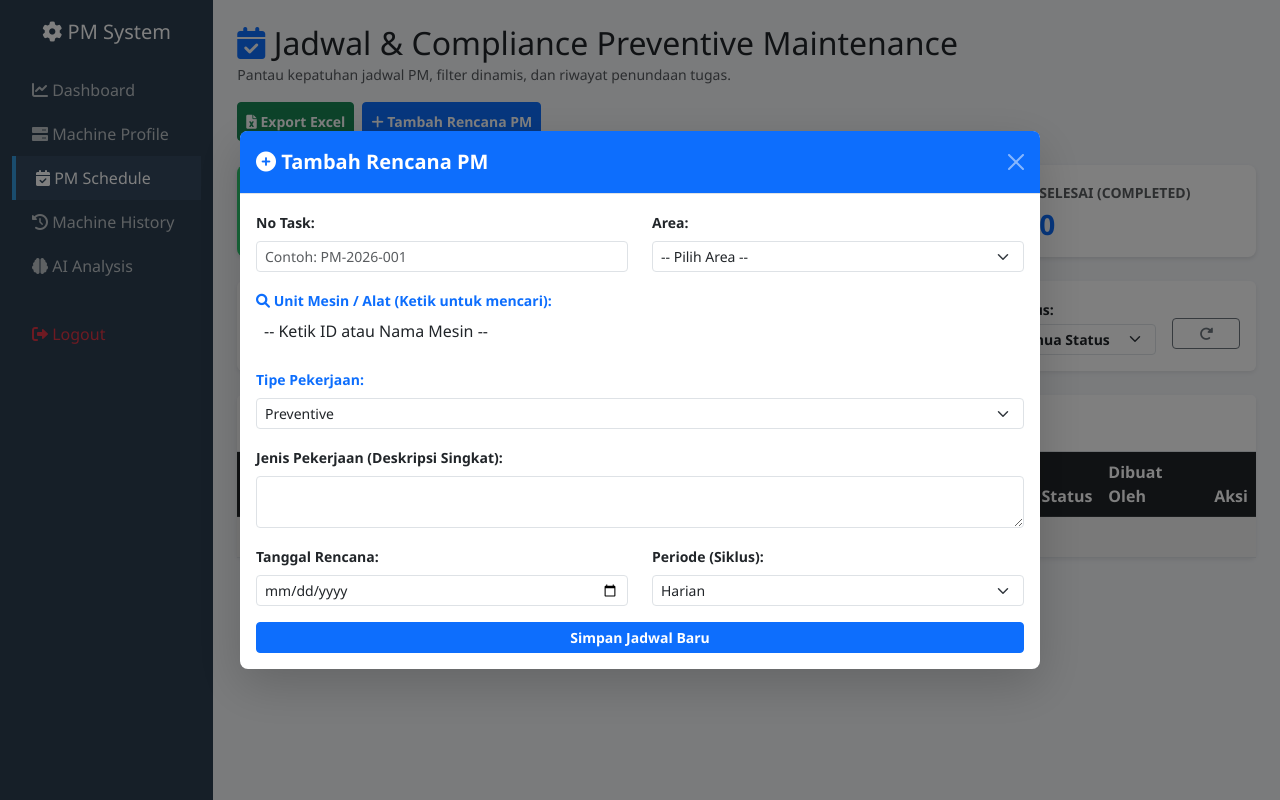
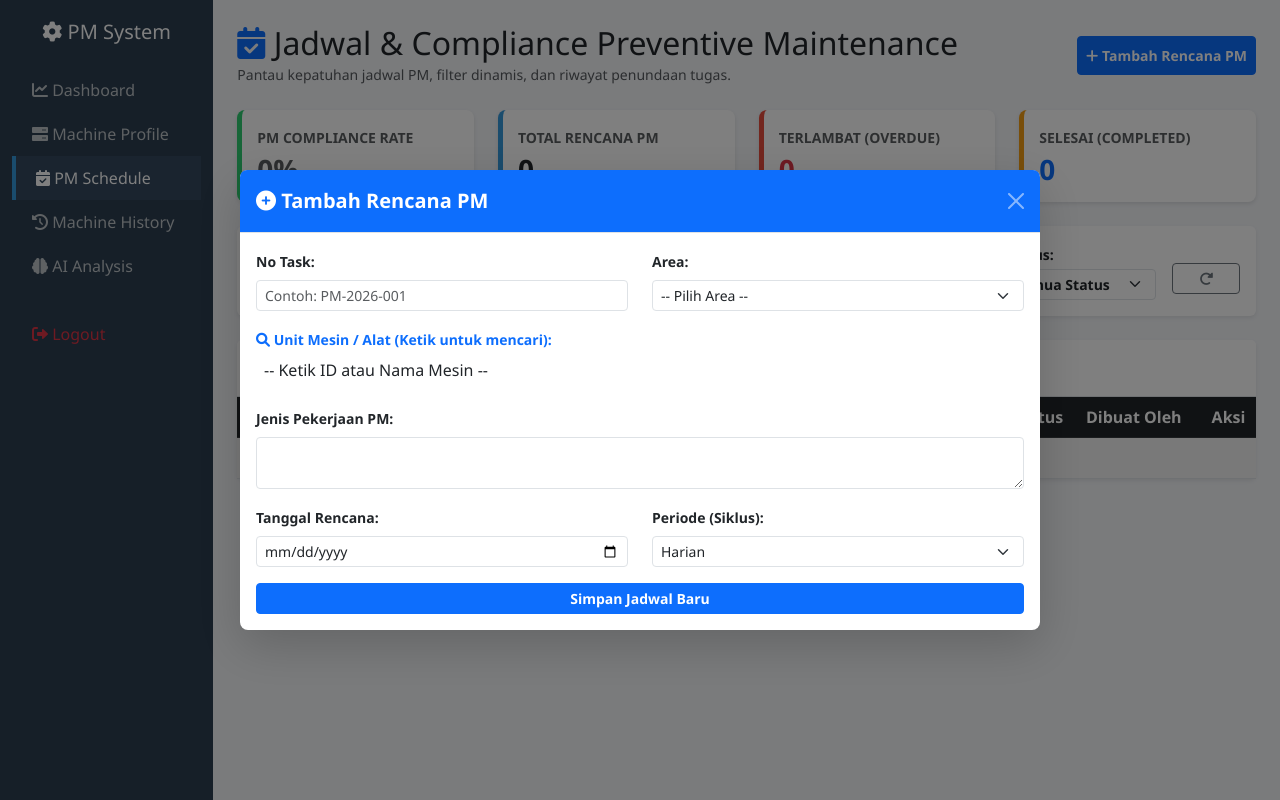
Before and after one commit to asephana949-web/pm-system-app, a Flask app: page /pm-schedule in a window 1280 px wide, after a click on "Tambah Rencana PM". Run offline with Flask 3, Linux system fonts and the light colour scheme; the visitor is signed in with stand-in values (Sample User, id 1); data that the repository does not hold is empty; some libraries are stand-ins or nearby versions.

Commit message:
updated app.py and pm_schedule

```diff
--- a/app.py
+++ b/app.py
@@ -252,8 +252,8 @@ def selesaikan_jadwal(id):
             dt_jam = data.get('downtime_jam', 0)
             if not dt_jam or str(dt_jam).strip() == '': dt_jam = 0
 
-            # Mengambil tipe_pekerjaan asli dari jadwal_pm (tidak di-hardcode lagi)
-            tipe_pekerjaan_history = jadwal.get('tipe_pekerjaan') if jadwal.get('tipe_pekerjaan') else 'Preventive'
+            # Tipe pekerjaan dipilih user langsung di pop-up "Selesaikan Pekerjaan"
+            tipe_pekerjaan_history = data.get('tipe_pekerjaan') if data.get('tipe_pekerjaan') else 'Preventive'
 
             sql_history = """INSERT INTO riwayat_perbaikan (tgl_eksekusi, nama_alat, tipe_pekerjaan, penyebab_kerusakan, uraian_pekerjaan, sparepart_terpakai, durasi_jam, dibuat_oleh, is_downtime, downtime_jam)
                              VALUES (%s, %s, %s, %s, %s, %s, %s, %s, %s, %s)"""
--- a/templates/pm_schedule.html
+++ b/templates/pm_schedule.html
@@ -40,10 +40,7 @@
                     <h2 class="m-0"><i class="fa-solid fa-calendar-check text-primary"></i> Jadwal & Compliance Preventive Maintenance</h2>
                     <small class="text-muted">Pantau kepatuhan jadwal PM, filter dinamis, dan riwayat penundaan tugas.</small>
                 </div>
-                <div class="d-flex gap-2">
-                    <button class="btn btn-success btn-sm fw-bold py-2" onclick="exportToExcel()">
-                        <i class="fa-solid fa-file-excel"></i> Export Excel
-                    </button>
+                <div>
                     <button class="btn btn-primary btn-sm fw-bold py-2" data-bs-toggle="modal" data-bs-target="#modalTambahJadwal">
                         <i class="fa-solid fa-plus"></i> Tambah Rencana PM
                     </button>
@@ -102,20 +99,19 @@
                 </div>
                 <div class="card-body p-0">
                     <div class="table-responsive table-scrollable">
-                        <table class="table table-hover table-striped m-0 align-middle" id="tabelJadwalAsli">
+                        <table class="table table-hover table-striped m-0 align-middle">
                             <thead class="table-dark">
                                 <tr>
                                     <th>No. Task</th>
                                     <th>ID Mesin</th>
                                     <th>Nama Mesin</th>
                                     <th>Area</th>
-                                    <th>Tipe Pekerjaan</th> <!-- TAMBAHAN KOLOM -->
                                     <th>Jenis Pekerjaan PM</th>
                                     <th>Tgl Rencana</th>
                                     <th>Periode</th>
                                     <th>Status</th>
                                     <th>Dibuat Oleh</th>
-                                    <th class="text-center aksi-kolom">Aksi</th>
+                                    <th class="text-center">Aksi</th>
                                 </tr>
                             </thead>
                             <tbody id="tabelJadwalList"></tbody>
@@ -152,18 +148,8 @@
                             <option value="">Memuat data mesin...</option>
                         </select>
                     </div>
-                    <!-- TAMBAHAN KOLOM INPUT TIPE -->
                     <div class="mb-3">
-                        <label class="form-label fw-bold small text-primary">Tipe Pekerjaan:</label>
-                        <select class="form-select form-select-sm" id="tambahTipePekerjaan" required>
-                            <option value="Preventive">Preventive</option>
-                            <option value="Corrective">Corrective</option>
-                            <option value="Overhaul">Overhaul</option>
-                            <option value="Predictive">Predictive</option>
-                        </select>
-                    </div>
-                    <div class="mb-3">
-                        <label class="form-label fw-bold small">Jenis Pekerjaan (Deskripsi Singkat):</label>
+                        <label class="form-label fw-bold small">Jenis Pekerjaan PM:</label>
                         <textarea class="form-control form-control-sm" id="tambahPekerjaan" rows="2" required></textarea>
                     </div>
                     <div class="row">
@@ -213,18 +199,8 @@
                         <label class="form-label fw-bold small text-primary"><i class="fa-solid fa-search"></i> Unit Mesin / Alat (Ketik untuk mencari):</label>
                         <select class="form-select form-select-sm" id="editUnit" style="width: 100%;" required></select>
                     </div>
-                    <!-- TAMBAHAN KOLOM EDIT TIPE -->
                     <div class="mb-3">
-                        <label class="form-label fw-bold small text-primary">Tipe Pekerjaan:</label>
-                        <select class="form-select form-select-sm" id="editTipePekerjaan" required>
-                            <option value="Preventive">Preventive</option>
-                            <option value="Corrective">Corrective</option>
-                            <option value="Overhaul">Overhaul</option>
-                            <option value="Predictive">Predictive</option>
-                        </select>
-                    </div>
-                    <div class="mb-3">
-                        <label class="form-label fw-bold small">Jenis Pekerjaan (Deskripsi Singkat):</label>
+                        <label class="form-label fw-bold small">Jenis Pekerjaan PM:</label>
                         <textarea class="form-control form-control-sm" id="editPekerjaan" rows="2" required></textarea>
                     </div>
                     <div class="row">
@@ -278,10 +254,13 @@
                             <input type="date" class="form-control form-control-sm" id="selesaiTglEksekusi" required>
                         </div>
                     </div>
-                    <!-- TAMBAHAN KOLOM TIPE DI MODAL SELESAI (Hanya Informasi) -->
                     <div class="mb-3">
                         <label class="form-label fw-bold small">Tipe Pekerjaan:</label>
-                        <input type="text" class="form-control form-control-sm bg-light fw-bold text-primary" id="selesaiTipePekerjaan" readonly>
+                        <select class="form-select form-select-sm" id="selesaiTipePekerjaan" required>
+                            <option value="Preventive">Preventive</option>
+                            <option value="Corrective">Corrective</option>
+                            <option value="Overhaul">Overhaul</option>
+                        </select>
                     </div>
                     <div class="mb-3">
                         <label class="form-label fw-bold small">Kondisi Alat (Penyebab):</label>
@@ -297,24 +276,10 @@
                             <input type="text" class="form-control form-control-sm" id="selesaiSparepart" required>
                         </div>
                         <div class="col-md-6 mb-3">
-                            <label class="form-label fw-bold small">Durasi Pekerjaan (Jam):</label>
+                            <label class="form-label fw-bold small">Durasi Pekerjaan:</label>
                             <input type="text" class="form-control form-control-sm" id="selesaiDurasi" required>
                         </div>
                     </div>
-                    <div class="row">
-                        <div class="col-md-6 mb-3">
-                            <label class="form-label fw-bold small">Menyebabkan Downtime?</label>
-                            <select class="form-select form-select-sm" id="selesaiIsDowntime" onchange="toggleDowntimeSelesai()" required>
-                                <option value="Tidak">Tidak</option>
-                                <option value="Ya">Ya (Mesin Mati)</option>
-                            </select>
-                        </div>
-                        <div class="col-md-6 mb-3">
-                            <label class="form-label fw-bold small">Total Downtime (Jam):</label>
-                            <input type="number" step="any" min="0" class="form-control form-control-sm bg-light" id="selesaiDowntimeJam" value="0" readonly required>
-                        </div>
-                    </div>
-
                     <div class="d-grid">
                         <button type="submit" class="btn btn-success btn-sm fw-bold">Kirim ke History</button>
                     </div>
@@ -327,14 +292,13 @@
 <script src="https://code.jquery.com/jquery-3.6.0.min.js"></script>
 <script src="https://cdnjs.cloudflare.com/ajax/libs/bootstrap/5.3.0/js/bootstrap.bundle.min.js"></script>
 <script src="https://cdn.jsdelivr.net/npm/select2@4.1.0-rc.0/dist/js/select2.min.js"></script>
-<!-- TAMBAHAN: Library SheetJS untuk Export Excel -->
-<script src="https://cdnjs.cloudflare.com/ajax/libs/xlsx/0.18.5/xlsx.full.min.js"></script>
 
 <script>
     const userRole = "{{ session.role }}";
     let dataJadwalGlobal = [];
     let dataMasterGlobal = [];
 
+    // INISIALISASI MASTER DATA (Area & Mesin)
     function populateDropdowns(data) {
         let optGroups = {};
         let uniqueAreas = new Set();
@@ -346,6 +310,7 @@
             optGroups[namaArea].push(m);
         });
 
+        // 1. Populasi Dropdown Mesin (Select2)
         let opsiMesinHtml = '<option value="">-- Ketik ID atau Nama Mesin --</option>';
         for(let area in optGroups) {
             opsiMesinHtml += `<optgroup label="${area}">`;
@@ -358,6 +323,7 @@
         $('#tambahUnit').select2({ theme: 'bootstrap-5', dropdownParent: $('#modalTambahJadwal') });
         $('#editUnit').select2({ theme: 'bootstrap-5', dropdownParent: $('#modalEditJadwal') });
 
+        // 2. Populasi Dropdown Area (Filter & Form)
         let opsiAreaHtml = '<option value="">-- Pilih Area --</option>';
         let filterAreaHtml = '<option value="semua">Semua Area</option>';
         [...uniqueAreas].sort().forEach(a => {
@@ -368,6 +334,7 @@
         $('#filterArea').html(filterAreaHtml);
     }
 
+    // FUNGSI MEMUAT JADWAL TABEL
     function loadJadwal() {
         fetch('/api/jadwal')
             .then(res => res.json())
@@ -378,7 +345,7 @@
                 hariIni.setHours(0, 0, 0, 0);
 
                 if (data.length === 0) {
-                    html = `<tr><td colspan="11" class="text-center text-muted">Belum ada data jadwal PM</td></tr>`;
+                    html = `<tr><td colspan="10" class="text-center text-muted">Belum ada data jadwal PM</td></tr>`;
                 } else {
                     data.forEach(item => {
                         let tglRencana = '-';
@@ -399,10 +366,6 @@
                         if(item.status === 'Overdue') badgeColor = "bg-danger";
                         if(item.status === 'Scheduled') badgeColor = "bg-primary";
 
-                        let badgeTipeColor = "bg-info text-dark";
-                        if(item.tipe_pekerjaan === 'Corrective') badgeTipeColor = "bg-danger";
-                        if(item.tipe_pekerjaan === 'Overhaul') badgeTipeColor = "bg-dark";
-
                         let actionButtons = '';
                         if (item.status !== 'Completed') {
                             actionButtons += `<button class="btn btn-sm btn-success py-0 px-2 fw-bold" onclick="bukaModalSelesai(${item.id})" title="Selesai"><i class="fa-solid fa-check"></i></button>`;
@@ -415,6 +378,7 @@
                                 <button class="btn btn-sm btn-danger py-0 px-2 fw-bold ms-1" onclick="hapusJadwal(${item.id})" title="Hapus"><i class="fa-solid fa-trash"></i></button>`;
                         }
 
+                        // MENCARI NAMA MESIN DENGAN AMAN
                         let mesinMstr = dataMasterGlobal.find(m => m.id_mesin === item.id_mesin);
                         let namaTampil = mesinMstr ? mesinMstr.nama_mesin : '-';
 
@@ -424,14 +388,12 @@
                                 <td class="text-primary fw-bold text-nowrap">${item.id_mesin || '-'}</td>
                                 <td class="fw-bold">${namaTampil}</td>
                                 <td><span class="badge bg-secondary">${item.area || '-'}</span></td>
-                                <!-- RENDER KOLOM TIPE PEKERJAAN -->
-                                <td><span class="badge ${badgeTipeColor}">${item.tipe_pekerjaan || 'Preventive'}</span></td>
                                 <td>${item.jenis_pekerjaan || '-'}</td>
                                 <td class="text-nowrap">${tglRencana}</td>
                                 <td>${item.periode || '-'}</td>
                                 <td><span class="badge ${badgeColor}">${item.status || 'Scheduled'}</span></td>
                                 <td><strong>${item.dibuat_oleh || 'Sistem'}</strong></td>
-                                <td class="text-center text-nowrap aksi-kolom">${actionButtons}</td>
+                                <td class="text-center text-nowrap">${actionButtons}</td>
                             </tr>
                         `;
                     });
@@ -479,20 +441,7 @@
         filterDataPM();
     }
 
-    function toggleDowntimeSelesai() {
-        const isDown = document.getElementById('selesaiIsDowntime').value;
-        const inputDt = document.getElementById('selesaiDowntimeJam');
-        if(isDown === 'Ya') {
-            inputDt.readOnly = false;
-            inputDt.classList.remove('bg-light');
-            if(inputDt.value == 0) inputDt.value = 1;
-        } else {
-            inputDt.readOnly = true;
-            inputDt.classList.add('bg-light');
-            inputDt.value = 0;
-        }
-    }
-
+    // ACTION MODALS
     function bukaModalSelesai(id) {
         const item = dataJadwalGlobal.find(x => x.id === id);
         if(!item) return;
@@ -500,20 +449,11 @@
         document.getElementById('selesaiIdJadwal').value = item.id;
         document.getElementById('selesaiUnit').value = item.id_mesin;
         document.getElementById('selesaiTglEksekusi').value = `${d.getFullYear()}-${String(d.getMonth() + 1).padStart(2, '0')}-${String(d.getDate()).padStart(2, '0')}`;
-
-        // Tampilkan Tipe Pekerjaan yang asli dari Database ke form Selesai
-        document.getElementById('selesaiTipePekerjaan').value = item.tipe_pekerjaan || 'Preventive';
-
+        document.getElementById('selesaiTipePekerjaan').value = "Preventive";
         document.getElementById('selesaiPenyebab').value = "Kondisi normal, pengecekan rutin berkala.";
         document.getElementById('selesaiUraian').value = item.jenis_pekerjaan;
         document.getElementById('selesaiSparepart').value = "-";
         document.getElementById('selesaiDurasi').value = "1 Jam";
-
-        document.getElementById('selesaiIsDowntime').value = "Tidak";
-        document.getElementById('selesaiDowntimeJam').value = "0";
-        document.getElementById('selesaiDowntimeJam').readOnly = true;
-        document.getElementById('selesaiDowntimeJam').classList.add('bg-light');
-
         new bootstrap.Modal(document.getElementById('modalSelesaiPM')).show();
     }
 
@@ -522,12 +462,11 @@
         const id = document.getElementById('selesaiIdJadwal').value;
         const dataInput = {
             tgl_eksekusi: document.getElementById('selesaiTglEksekusi').value,
+            tipe_pekerjaan: document.getElementById('selesaiTipePekerjaan').value,
             penyebab: document.getElementById('selesaiPenyebab').value,
             uraian: document.getElementById('selesaiUraian').value,
             sparepart: document.getElementById('selesaiSparepart').value,
-            durasi: document.getElementById('selesaiDurasi').value,
-            is_downtime: document.getElementById('selesaiIsDowntime').value,
-            downtime_jam: document.getElementById('selesaiDowntimeJam').value
+            durasi: document.getElementById('selesaiDurasi').value
         };
         fetch('/api/jadwal/' + id + '/selesai', { method: 'PUT', headers: { 'Content-Type': 'application/json' }, body: JSON.stringify(dataInput) })
         .then(res => res.json()).then(res => {
@@ -544,10 +483,6 @@
         document.getElementById('editNoTask').value = item.no_task;
         document.getElementById('editArea').value = item.area;
         $('#editUnit').val(item.id_mesin).trigger('change');
-
-        // Ambil Data Tipe
-        document.getElementById('editTipePekerjaan').value = item.tipe_pekerjaan || 'Preventive';
-
         document.getElementById('editPekerjaan').value = item.jenis_pekerjaan;
 
         let tglHanyaTanggal = '';
@@ -567,7 +502,6 @@
             no_task: document.getElementById('editNoTask').value,
             id_mesin: $('#editUnit').val(),
             area: document.getElementById('editArea').value,
-            tipe_pekerjaan: document.getElementById('editTipePekerjaan').value, // KIRIM TIPE
             jenis_pekerjaan: document.getElementById('editPekerjaan').value,
             tgl_rencana: document.getElementById('editTglRencana').value,
             periode: document.getElementById('editPeriode').value,
@@ -583,7 +517,6 @@
             no_task: document.getElementById('tambahNoTask').value,
             id_mesin: $('#tambahUnit').val(),
             area: document.getElementById('tambahArea').value,
-            tipe_pekerjaan: document.getElementById('tambahTipePekerjaan').value, // KIRIM TIPE
             jenis_pekerjaan: document.getElementById('tambahPekerjaan').value,
             tgl_rencana: document.getElementById('tambahTglRencana').value,
             periode: document.getElementById('tambahPeriode').value,
@@ -621,34 +554,14 @@
         b.className = total === 0 ? "fw-bold mt-1 mb-0 text-muted" : (rate < 80 ? "fw-bold mt-1 mb-0 text-danger" : (rate < 95 ? "fw-bold mt-1 mb-0 text-warning" : "fw-bold mt-1 mb-0 text-success"));
     }
 
-    function exportToExcel() {
-        let tabelAsli = document.getElementById("tabelJadwalAsli");
-        let tabelClone = tabelAsli.cloneNode(true);
-
-        let rows = tabelClone.querySelectorAll("tr");
-        rows.forEach(row => {
-            let cells = row.querySelectorAll("th, td");
-            if (cells.length > 0 && cells[cells.length - 1].classList.contains('aksi-kolom')) {
-                row.removeChild(cells[cells.length - 1]);
-            }
-        });
-
-        let tbody = tabelClone.querySelector("tbody");
-        let validRows = Array.from(tbody.querySelectorAll("tr")).filter(tr => tr.style.display !== 'none');
-        tbody.innerHTML = "";
-        validRows.forEach(tr => tbody.appendChild(tr));
-
-        let wb = XLSX.utils.table_to_book(tabelClone, {sheet: "PM Schedule"});
-        XLSX.writeFile(wb, "Data_PM_Schedule.xlsx");
-    }
-
+    // PENTING: PROSES BERANTAI (CHAINING) UNTUK MENCEGAH NAMA MESIN HILANG SAAT REFRESH
     document.addEventListener("DOMContentLoaded", function() {
         fetch('/api/master-mesin')
         .then(res => res.json())
         .then(data => {
             dataMasterGlobal = data;
             populateDropdowns(data);
-            loadJadwal();
+            loadJadwal(); // Tabel baru di-load SETELAH data master 100% siap
         }).catch(err => console.error("Error API Master:", err));
     });
 </script>
```
